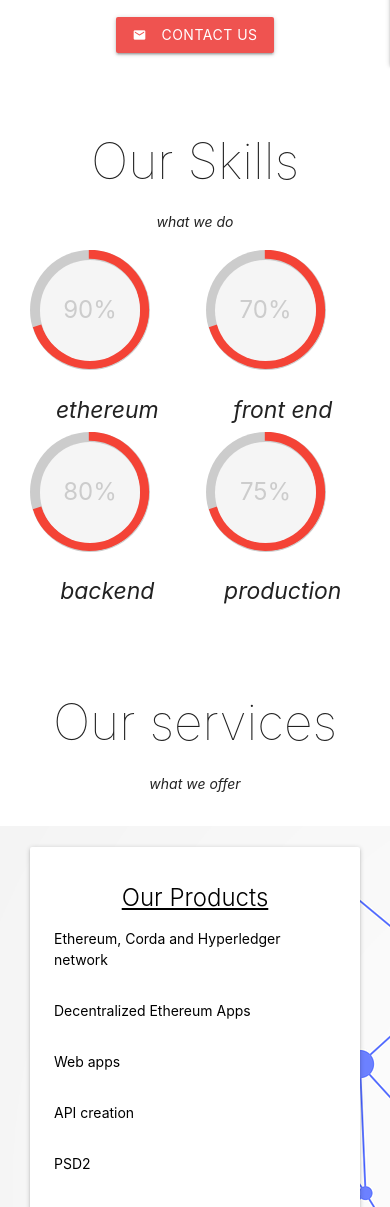
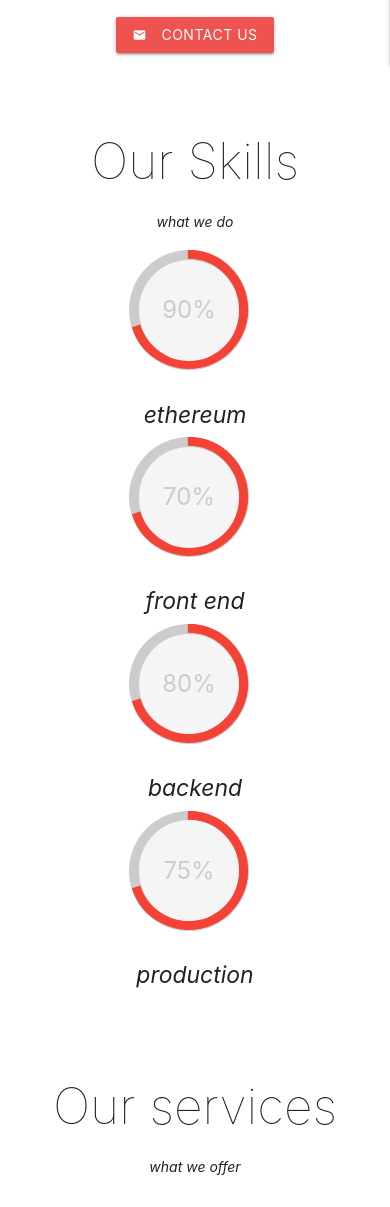
Before and after one commit to dimitri-Egolo/dappTest, a Django app: page / in a window 390 px wide. Shown: the part 839-2046 px from the top of the page. Run offline with Django 3.2, Linux system fonts and the light colour scheme; some libraries are stand-ins or nearby versions.

Commit message:
fixing responsiveness on skills

```diff
--- a/authentication/templates/authentication/index.html
+++ b/authentication/templates/authentication/index.html
@@ -33,7 +33,7 @@
       <h2 class="center section-title">Our Skills</h2>
       <p class="center"><i>what we do</i></p>
       <div class="row center">
-        <div class="col s6 l3">
+        <div class="col s12 m6 l3">
           <div class="clearfix">
               <div class="c100 p70 skill-color">
                   <span>90%</span>
@@ -46,7 +46,7 @@
           <h5><i>ethereum</i></h5>
         </div>
 
-        <div class="col s6 l3">
+        <div class="col s12 m6 l3">
           <div class="clearfix">
               <div class="c100 p70 skill-color">
                   <span>70%</span>
@@ -59,7 +59,7 @@
           <h5><i>front end</i></h5>
         </div>
 
-        <div class="col s6 l3">
+        <div class="col s12 m6 l3">
           <div class="clearfix">
               <div class="c100 p70 skill-color">
                   <span>80%</span>
@@ -72,7 +72,7 @@
           <h5><i>backend</i></h5>
         </div>
 
-        <div class="col s6 l3">
+        <div class="col s12 m6 l3">
           <div class="clearfix">
               <div class="c100 p70 skill-color">
                   <span>75%</span>
--- a/dapp_Test/static/css/circle.css
+++ b/dapp_Test/static/css/circle.css
@@ -44,9 +44,10 @@
   -ms-border-radius: 50%;
   -o-border-radius: 50%;
   border-radius: 50%;
-  float: left;
+  /* float: left; */
   margin: 0 0.1em 0.1em 0;
   background-color: #cccccc;
+  display: inline-block;
 }
 .c100 *, .c100 *:before, .c100 *:after {
   -webkit-box-sizing: content-box;
--- a/dapp_Test/static/css/style.css
+++ b/dapp_Test/static/css/style.css
@@ -143,7 +143,10 @@ p {
 /* our skills css */
 .clearfix:before,.clearfix:after {content: " "; display: table;}
 .clearfix:after {clear: both;}
-.clearfix {*zoom: 1;}
+.clearfix {
+  *zoom: 1;
+  text-align: center;
+}
 
 .c100.skill-color .bar, .c100.skill-color .fill {
   border-color: #f44336 !important;
```
